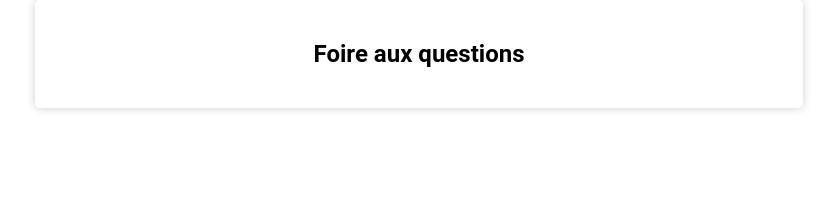
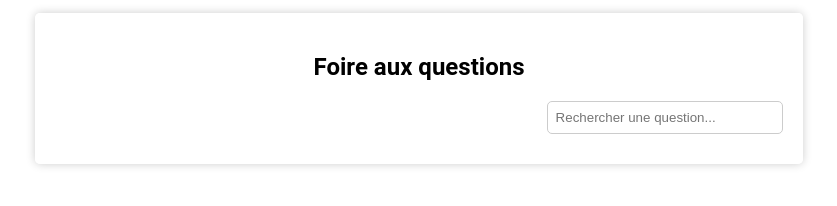
Before and after one commit to ambasse-d/faq, a plain HTML site: page faq.html in a window 1280 px wide. Shown: the whole page, without its empty margins (221-1058 px from the left). Drawn offline with Linux system fonts and the light colour scheme.

Commit message:
feat: add container and input

```diff
--- a/faq.css
+++ b/faq.css
@@ -3,17 +3,31 @@ body{
   font-family: 'Roboto', sans-serif;
   padding: 0;
   width: 60%;
-  margin: auto;
+  margin: 1% auto ;
 }
 
 h1{
   text-align: center;
 }
 
-.faq-content{
+input{
+  width: 30%;
+  padding: 8px;
+  border: 1px solid #ccc;
+  border-radius: 5px;
+  margin-bottom: 10px;
+}
+
+.faq-base{
   padding: 20px;
   background-color: #ffffffd0;
   border-radius: 5px;
   box-shadow: 0 0 10px rgba(0,0,0,0.2);
   margin-bottom: 20px;
 }
+
+.faq-seach{
+  width: 100%;
+  display: flex;
+  justify-content: flex-end;
+}
--- a/faq.html
+++ b/faq.html
@@ -12,11 +12,17 @@
   </head>
 
   <body>
-    <section class="faq-content">
+    <section class="faq-base">
       <h1>Foire aux questions</h1>
 
-      <div>
+      <div >
+        <div class="faq-seach">
+          <input type="text" id="faq-seach-input" placeholder="Rechercher une question..."/>
+        </div>
 
+        <div id="faq-container">
+
+        </div>
       </div>
     </section>
 
```
